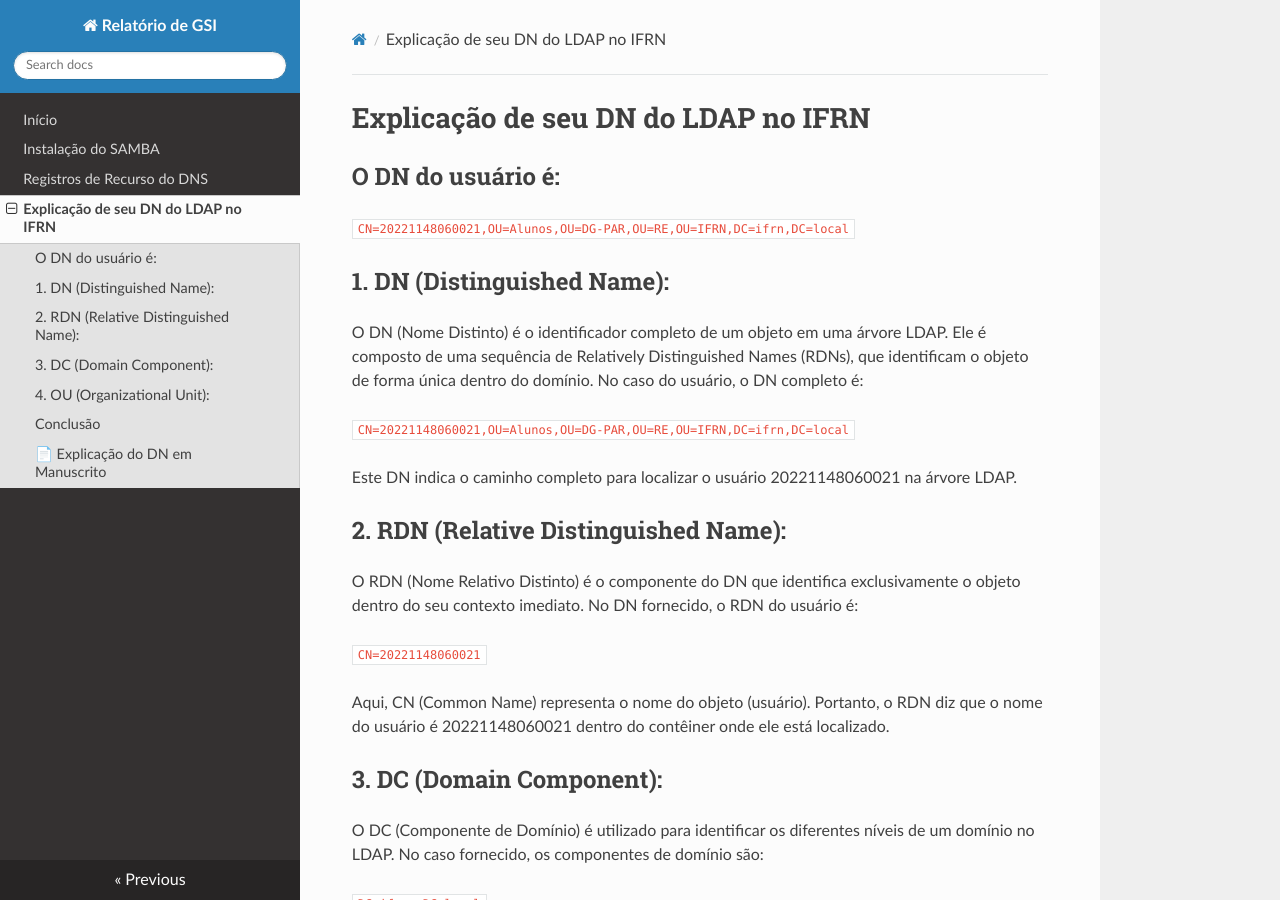
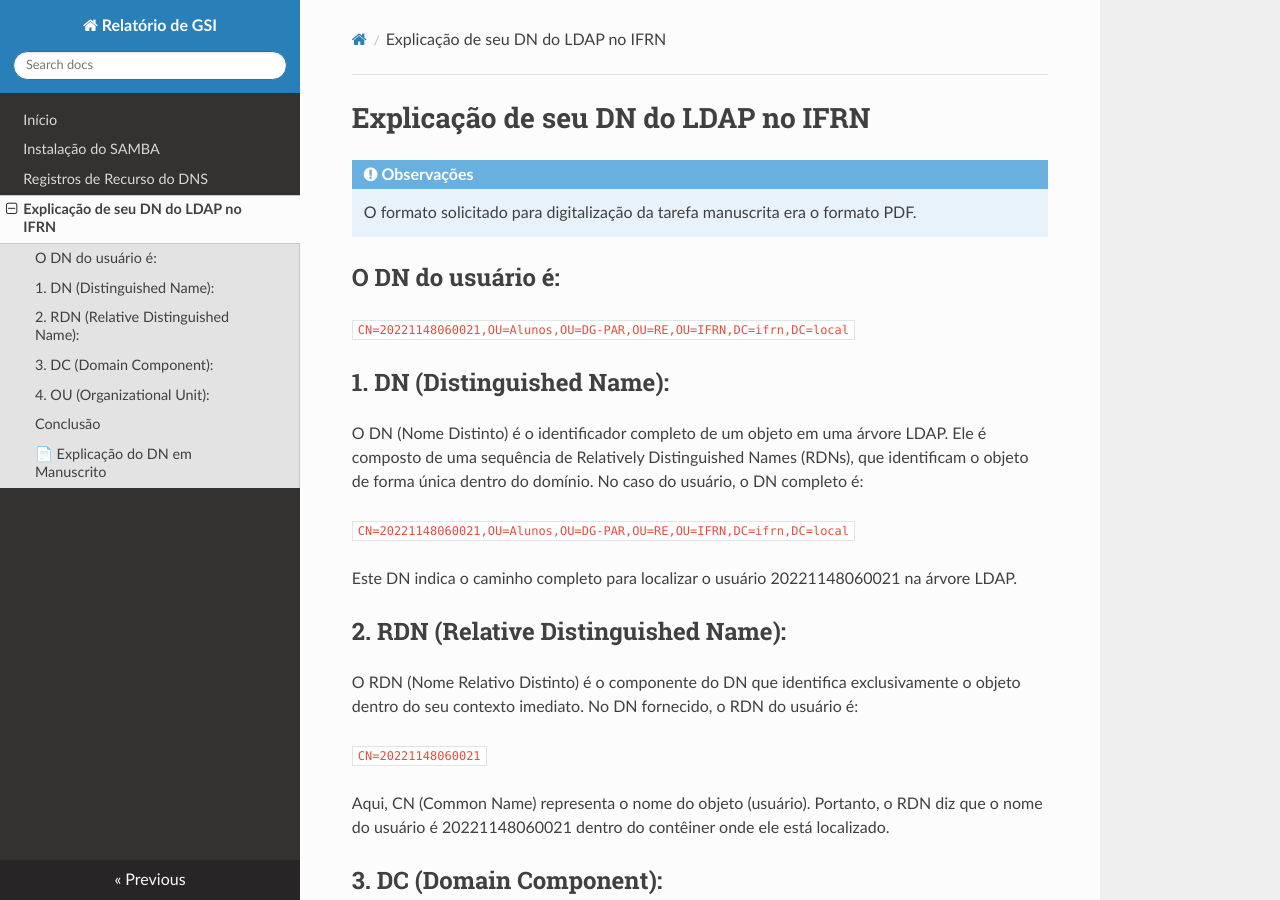
Before and after one commit to EmillyJenni/gsi-rel, an MkDocs documentation site: the page built from docs/ldap/dn-ifrn.md, in a window 1280 px wide and 900 px high. Built offline with MkDocs 1.6.1, drawn with Linux system fonts in a browser that asks for light colours; nearby versions of some CDN libraries.

Commit message:
doc: Observações

```diff
--- a/docs/ldap/dn-ifrn.md
+++ b/docs/ldap/dn-ifrn.md
@@ -1,4 +1,8 @@
 # Explicação de seu DN do LDAP no IFRN
+
+!!! note "Observações"
+
+    O formato solicitado para digitalização da tarefa manuscrita era o formato PDF.
 
 ## O DN do usuário é:
 
```
